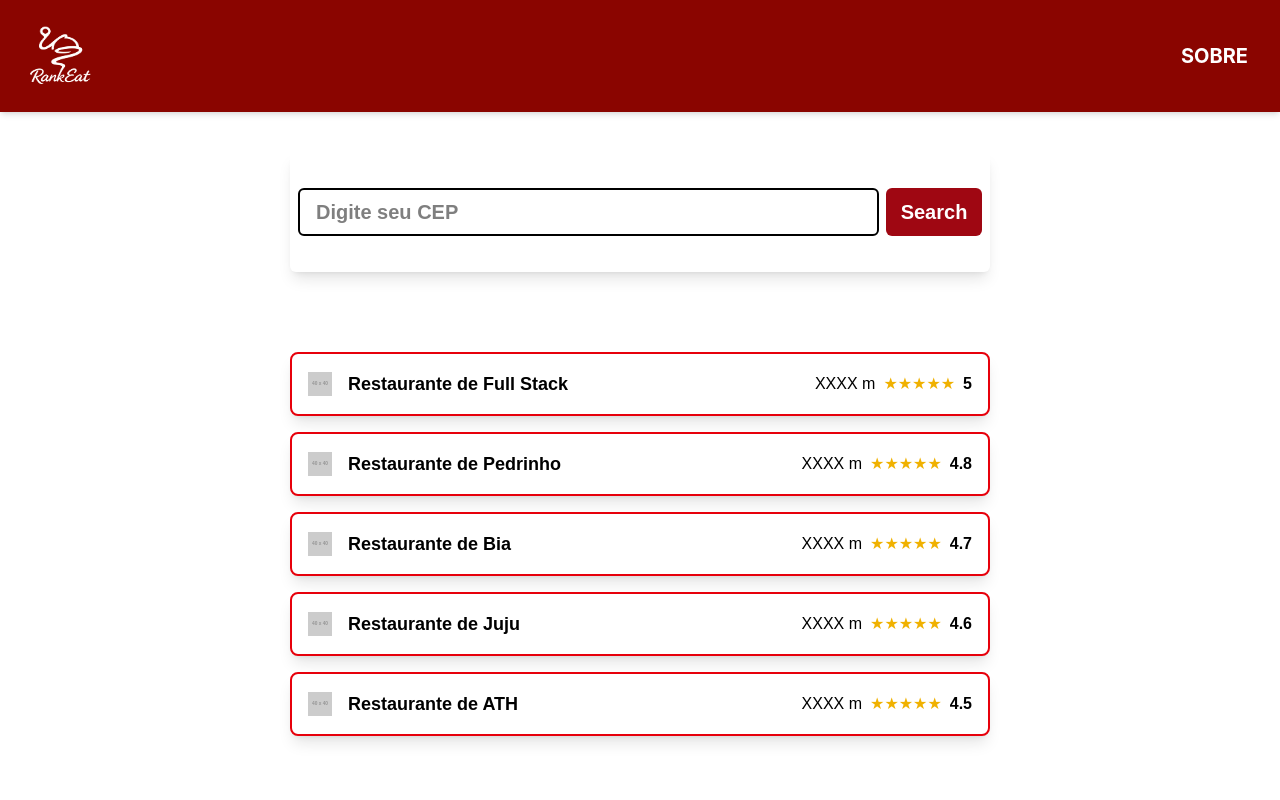
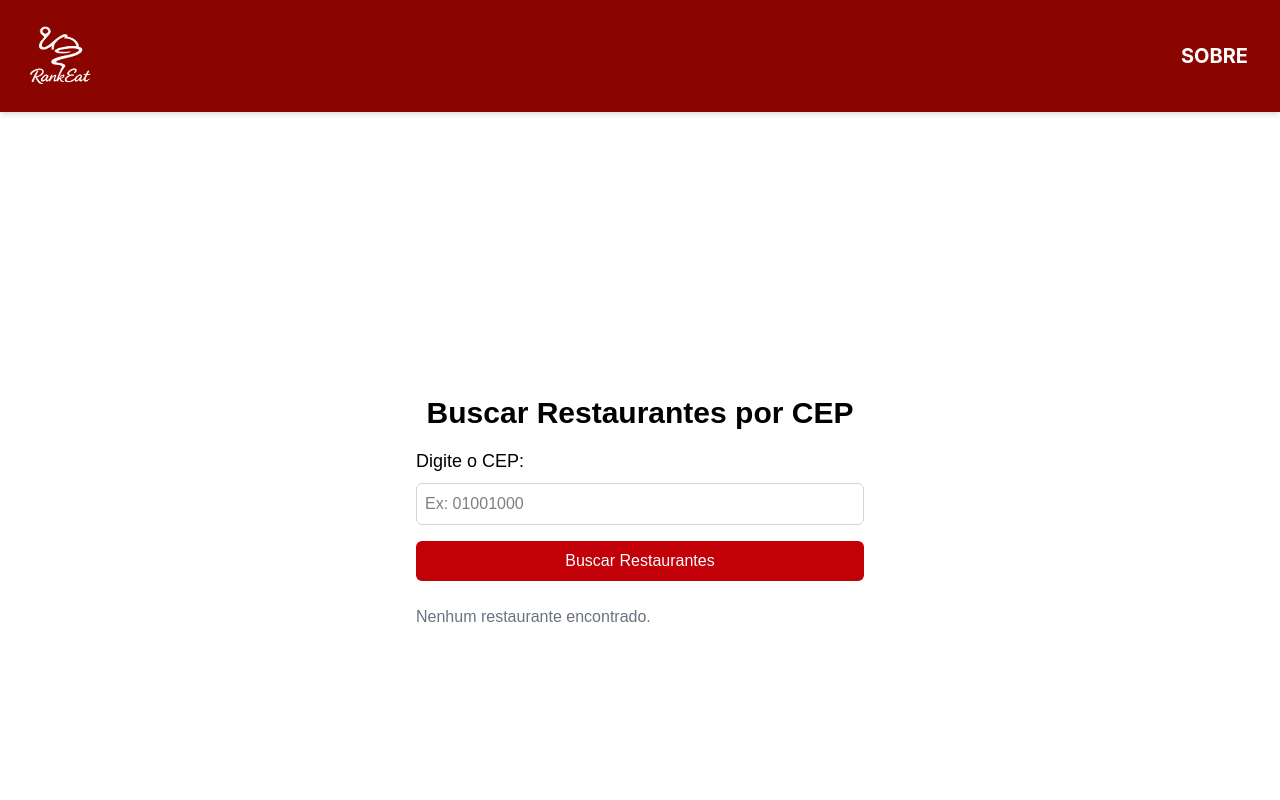
Before and after one commit to biaag10/RankEat, a React (Vite) app: page / in a window 1280 px wide. Shown: the top 800 px of the page. Built offline with nearby package versions, Linux system fonts and the light colour scheme; a web font is replaced by a local one.

Commit message:
commit
api loc e cep

```diff
--- a/package.json
+++ b/package.json
@@ -11,6 +11,7 @@
   },
   "dependencies": {
     "@tailwindcss/vite": "^4.1.3",
+    "axios": "^1.8.4",
     "package": "file:",
     "react": "^19.0.0",
     "react-dom": "^19.0.0",
--- a/src/App.tsx
+++ b/src/App.tsx
@@ -1,7 +1,6 @@
 import './styles/main.css';
 import Header from './components/Header';  // Header
 import SearchComponent from './components/SearchComponent';  // Componente de Busca
-import RestaurantList from './components/RestaurantList';  // Importando a Lista de Restaurantes
 import AboutSection from './components/AboutSection';
 import Footer from './components/Footer';
 
@@ -11,7 +10,6 @@ function App() {
     <div>
       <Header />  {/* Cabeçalho com logo e navegação */}
       <SearchComponent />  {/* Componente de Pesquisa de CEP */}
-      <RestaurantList />  {/* Componente de Lista de Restaurantes */}
       <AboutSection /> {/* Componente Sobre os Desenvolvedores */}
       <Footer />  {/* Rodapé */}
     </div>
--- a/src/components/Footer.tsx
+++ b/src/components/Footer.tsx
@@ -3,7 +3,7 @@ import github from '../assets/github.png';
 
 const Footer = () => {
   return (
-    <footer className="bg-[#8A0500] text-white py-4 w-full">
+    <footer className="bg-[#8A0500] text-white py-4 w-full bottom-0">
       <div className="flex justify-center gap-6 items-center">
         {/* Desenvolvedores com links do GitHub */}
         <a
--- a/src/components/Header.tsx
+++ b/src/components/Header.tsx
@@ -14,7 +14,7 @@ const Header = () => {
           src={logo}
           alt="Logo"
           className="w-24 h-20 p-2 cursor-pointer"
-          onClick={() => navigate('/')} // Redireciona para Home ao clicar na logo
+          onClick={() => navigate('/App.tsx')} // Redireciona para Home ao clicar na logo
         />
       </div>
 
@@ -32,14 +32,14 @@ const Header = () => {
         </button>
       </nav>
 
-      {/* Menu Mobile */}
+      {/* Menu Mobile
       {isOpen && (
         <div className="sm:hidden bg-[#8A0500] p-4 text-white">
           <ul>
             <li className="py-2 text-lg">Sobre</li>
           </ul>
         </div>
-      )}
+      )} */}
     </header>
   );
 };
--- a/src/components/SearchComponent.tsx
+++ b/src/components/SearchComponent.tsx
@@ -1,33 +1,128 @@
-import { useState } from 'react';
+import React, { useState } from 'react';
+import axios from 'axios';
 
-const SearchComponent = () => {
-  const [cep, setCep] = useState(''); // Estado para armazenar o CEP
+const SearchRestaurants: React.FC = () => {
+  const [cep, setCep] = useState<string>('');
+  const [restaurants, setRestaurants] = useState<any[]>([]);
+  const [error, setError] = useState<string>('');
+  const [cepError, setCepError] = useState<string>('');
 
-  const handleSearch = () => {
-    console.log('Buscando CEP:', cep);
-    // Aqui você pode fazer a lógica de busca com o CEP
+  const apiKeyFoursquare = 'fsq3lB+7CQYRL4TDNQ0lkCOQ8Cb9fWpRXrYiWUSSvYlsysc='; // Sua chave da Foursquare API
+  const apiKeyGeocoding = 'AIzaSyBJaZFuZvi8axZBiwxYeEumv4gMP0ti54o'; // Sua chave da Geocoding API
+
+  // Função para validar o CEP
+  const validarCep = (inputCep: string) => {
+    const cepRegex = /^[0-9]{8}$/;
+    if (!cepRegex.test(inputCep)) {
+      if (inputCep.length < 8) {
+        setCepError('O CEP deve conter 8 dígitos.');
+      } else {
+        setCepError('O CEP deve conter apenas números.');
+      }
+      return false;
+    }
+    setCepError('');
+    return true;
+  };
+
+  const buscarRestaurantesPorCep = async () => {
+    if (!cep) {
+      alert('Por favor, insira o CEP.');
+      return;
+    }
+
+    if (!validarCep(cep)) {
+      return;
+    }
+
+    try {
+      // Converte o CEP em coordenadas com a API de Geocoding do Google
+      const geocodingEndpoint = `https://maps.googleapis.com/maps/api/geocode/json?address=${cep}&key=${apiKeyGeocoding}`;
+
+      const geocodingResponse = await axios.get(geocodingEndpoint);
+      const data = geocodingResponse.data;
+
+      if (data.status === "OK" && data.results.length > 0) {
+        const latitude = data.results[0].geometry.location.lat;
+        const longitude = data.results[0].geometry.location.lng;
+        buscarRestaurantes(latitude, longitude);
+      } else {
+        setError('Não foi possível encontrar as coordenadas para esse CEP.');
+      }
+    } catch (error) {
+      console.error('Erro ao buscar coordenadas do CEP:', error);
+      setError('Ocorreu um erro ao buscar o CEP.');
+    }
+  };
+
+  const buscarRestaurantes = async (latitude: string, longitude: string) => {
+    try {
+      const endpoint = `https://api.foursquare.com/v3/places/search?ll=${latitude},${longitude}&radius=1000&limit=5&categories=13065`;
+
+      const response = await axios.get(endpoint, {
+        headers: {
+          'Authorization': apiKeyFoursquare
+        }
+      });
+
+      if (response.data.results.length > 0) {
+        setRestaurants(response.data.results);
+      } else {
+        setRestaurants([]);
+        setError('Nenhum restaurante encontrado nas proximidades.');
+      }
+    } catch (error) {
+      console.error('Erro ao buscar restaurantes:', error);
+      setError('Ocorreu um erro ao buscar os restaurantes.');
+    }
   };
 
   return (
-    <div className="w-full flex items-center justify-center bg-white mt-10 mb-20">
-      <div className="w-[90%] sm:w-[700px] h-[120px] relative bg-white shadow-lg rounded-md overflow-hidden flex items-center justify-between p-2">
+    <div className="min-h-screen flex flex-col items-center justify-center p-5">
+      <h1 className="text-3xl font-bold mb-4">Buscar Restaurantes por CEP</h1>
+
+      <div className="w-full max-w-md">
+        <label htmlFor="cep" className="block text-lg mb-2">Digite o CEP:</label>
         <input
           type="text"
-          className="w-[85%] h-12 px-4 text-xl font-bold border-2 rounded-md focus:outline-none"
-          placeholder="Digite seu CEP"
+          id="cep"
           value={cep}
-          onChange={(e) => setCep(e.target.value)} // Atualiza o estado com o valor do CEP
+          onChange={(e) => setCep(e.target.value)}
+          placeholder="Ex: 01001000"
+          className="w-full p-2 border border-gray-300 rounded-md mb-4"
         />
 
+        {cepError && <div className="text-red-500 text-sm mb-4">{cepError}</div>}
+
         <button
-          onClick={handleSearch}
-          className="w-24 h-12 bg-red-800 text-white text-xl font-black rounded-md"
+          onClick={buscarRestaurantesPorCep}
+          className="w-full p-2 bg-red-700 text-white rounded-md hover:bg-red-600"
         >
-          Search
+          Buscar Restaurantes
         </button>
+      </div>
+
+      {error && <div className="mt-4 text-red-500">{error}</div>}
+
+      <div id="results" className="mt-6 w-full max-w-md">
+        {restaurants.length > 0 ? (
+          <div className="space-y-4">
+            {restaurants.map((restaurant: any) => (
+              <div key={restaurant.fsq_id} className="p-4 bg-white rounded-md shadow-md border-2 border-red-600">
+                <h3 className="text-xl font-semibold">{restaurant.name}</h3>
+                <p><strong>Endereço:</strong> {restaurant.location.address || 'Não disponível'}</p>
+                <p><strong>Categoria:</strong> {restaurant.categories ? restaurant.categories.map((cat: any) => cat.name).join(', ') : 'Não disponível'}</p>
+                <p><strong>Distância:</strong> {(restaurant.distance / 1000).toFixed(2)} km</p>
+                <p><strong>Comentários:</strong> {restaurant.tips ? restaurant.tips.map((tip: any) => tip.text).join(', ') : 'Sem comentários disponíveis'}</p>
+              </div>
+            ))}
+          </div>
+        ) : (
+          <p className="text-gray-500">Nenhum restaurante encontrado.</p>
+        )}
       </div>
     </div>
   );
 };
 
-export default SearchComponent;
+export default SearchRestaurants;
```
Also changed, not shown: 1 other file (tests, documents, lock files or other folders).
